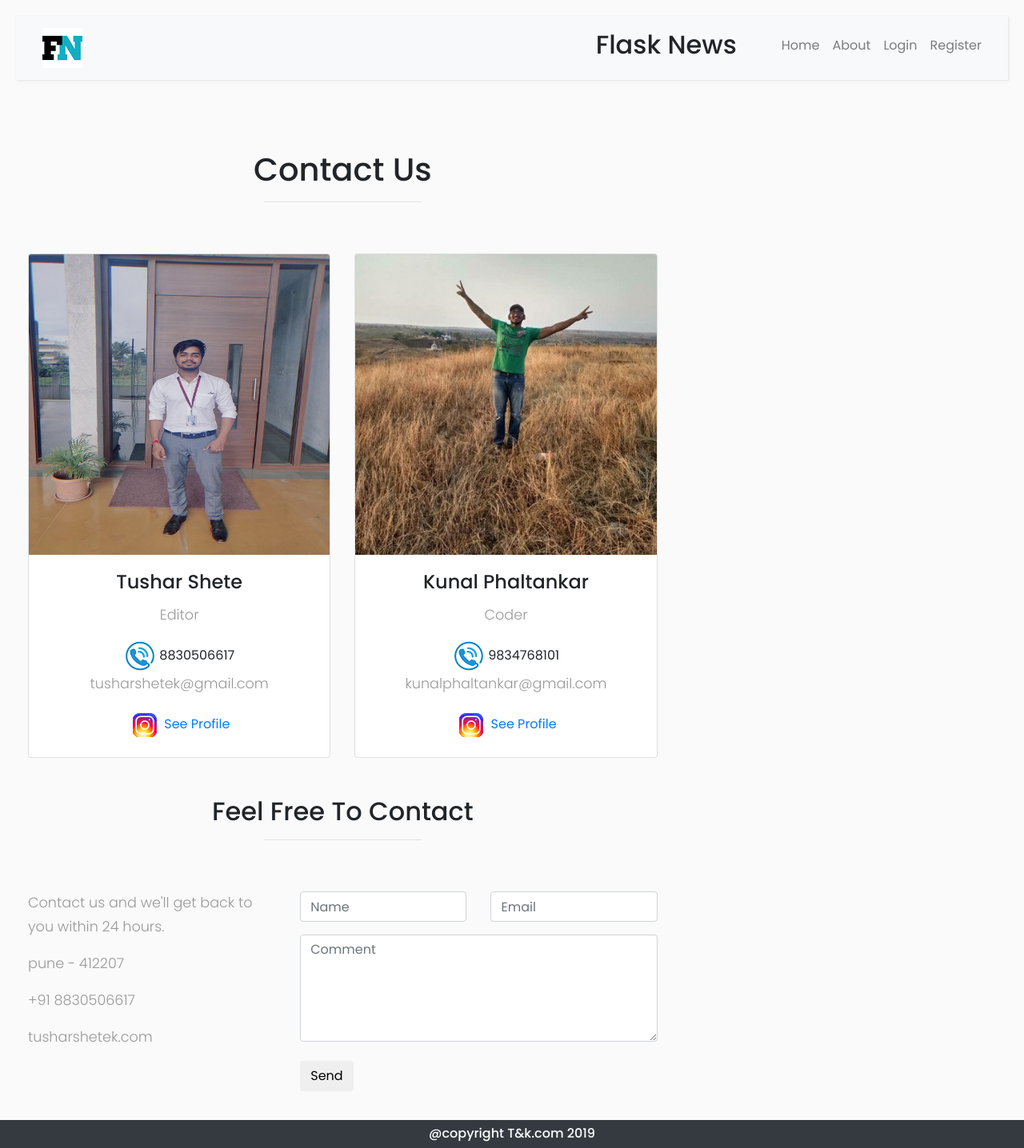
After one commit to kunalphaltankar/Flask-News, a Flask app: page /contact in a window 1280 px wide. The commit adds this page. Shown: the whole page at 80% size. Run offline with Flask 2, Linux system fonts and the light colour scheme; some libraries are stand-ins or nearby versions.

Commit message:
added footer, contact info

```diff
--- a/flasknews/routes.py
+++ b/flasknews/routes.py
@@ -16,9 +16,9 @@ from flask_login import login_user, current_user, logout_user, login_required
 #Test Cases
 @app.route("/test_var_access", methods = ['GET', 'POST'])
 def test_var_access():
-	value = request.values.get("link")
-	if value:
-		print(value)
+	url = request.values.get("link")
+	if url:
+		print(url)
 	return render_template('test_var_access.html')
 
 
@@ -29,7 +29,12 @@ def home():
 	url = 'https://newsapi.org/v2/top-headlines?country=in&apiKey=afc81dd95663478a88bc39e5cdc851ec'
 	form = QueryForm()
 	title = 'Home'
-	(title,url) = form.on_submit(url,title)
+	(title,url) = form.on_submit(url,title) #if search form is submitted
+
+	category = request.args.get('category')# if category exits
+	if category:
+		title = category.capitalize()
+		url = 'https://newsapi.org/v2/top-headlines?country=in&category=' + category + '&apiKey=afc81dd95663478a88bc39e5cdc851ec'
 
 	response = requests.get(url)
 	news = response.json()
@@ -38,6 +43,10 @@ def home():
 @app.route("/about")
 def about():
 	return render_template('about.html', title = 'About Us')
+
+@app.route("/contact")
+def contact():
+	return render_template('contact.html', title = 'Contact')
 
 @app.route("/news")
 def newsDict():
@@ -84,6 +93,7 @@ def logout():
 	return redirect(url_for('home'))
 
 
+# sava_picture() is auxilary funtion for image conversion and savind image in it 'static/profile_pics'
 def save_picture(form_picture):
     random_hex = secrets.token_hex(8)
     _, f_ext = os.path.splitext(form_picture.filename)
@@ -115,76 +125,3 @@ def account():
 		form.email.data = current_user.email
 	image_file = url_for('static', filename='profile_pics/' + current_user.image_file)
 	return render_template('account.html', title='Account',image_file=image_file, form=form)
-
-# News Categories
-
-@app.route("/entertainment", methods = ['GET', 'POST'])
-def entertainment():
-	url = ('https://newsapi.org/v2/top-headlines?country=in&category=entertainment&apiKey=afc81dd95663478a88bc39e5cdc851ec')
-	form = QueryForm()
-	title = 'Entertainment'
-	(title,url) = form.on_submit(url,title)
-	response = requests.get(url)
-	news = response.json()
-	return render_template('home.html',news = news, title = title, form = form)
-
-@app.route("/business", methods = ['GET', 'POST'])
-def business():
-	url = ('https://newsapi.org/v2/top-headlines?country=in&category=business&apiKey=afc81dd95663478a88bc39e5cdc851ec')
-	form = QueryForm()
-	title = 'Business'
-	(title,url) = form.on_submit(url,title)
-	response = requests.get(url)
-	news = response.json()
-	return render_template('home.html',news = news, title = title, form = form)
-
-@app.route("/general", methods = ['GET', 'POST'])
-def general():
-	url = ('https://newsapi.org/v2/top-headlines?country=in&category=general&apiKey=afc81dd95663478a88bc39e5cdc851ec')
-	form = QueryForm()
-	title = 'General'
-	(title,url) = form.on_submit(url,title)
-	response = requests.get(url)
-	news = response.json()
-	return render_template('home.html',news = news, title = title, form = form)
-
-@app.route("/health", methods = ['GET', 'POST'])
-def health():
-	url = ('https://newsapi.org/v2/top-headlines?country=in&category=health&apiKey=afc81dd95663478a88bc39e5cdc851ec')
-	form = QueryForm()
-	title = 'Health'
-	(title,url) = form.on_submit(url,title)
-	response = requests.get(url)
-	news = response.json()
-	return render_template('home.html',news = news, title = title, form = form)
-
-@app.route("/science", methods = ['GET', 'POST'])
-def science():
-	url = ('https://newsapi.org/v2/top-headlines?country=in&category=science&apiKey=afc81dd95663478a88bc39e5cdc851ec')
-	form = QueryForm()
-	title = 'Science'
-	(title,url) = form.on_submit(url,title)
-	response = requests.get(url)
-	news = response.json()
-	return render_template('home.html',news = news, title = title, form = form)
-
-@app.route("/sports", methods = ['GET', 'POST'])
-def sports():
-	url = ('https://newsapi.org/v2/top-headlines?country=in&category=sports&apiKey=afc81dd95663478a88bc39e5cdc851ec')
-	form = QueryForm()
-	title = 'Sports'
-	(title,url) = form.on_submit(url,title)
-	response = requests.get(url)
-	news = response.json()
-	return render_template('home.html',news = news, title = title, form = form)
-
-
-@app.route("/technology", methods = ['GET', 'POST'])
-def technology():
-	url = ('https://newsapi.org/v2/top-headlines?country=in&category=technology&apiKey=afc81dd95663478a88bc39e5cdc851ec')
-	form = QueryForm()
-	title = 'Technology'
-	(title,url) = form.on_submit(url,title)
-	response = requests.get(url)
-	news = response.json()
-	return render_template('home.html',news = news, title = title, form = form)
--- a/flasknews/static/style3.css
+++ b/flasknews/static/style3.css
@@ -185,10 +185,15 @@ a.article:hover {
     padding: 20px;
     min-height: 100vh;
     transition: all 0.3s;
-    position: absolute;
+
     top: 0;
     right: 0;
 }
+#content .footer
+{
+    margin-bottom: 0px;
+}
+
 
 /*Article Style*/
 
@@ -224,9 +229,68 @@ h2.article-title:hover {
 #myBtn:hover {
   background-color: #555;
 }
+
+
 /* change all .btn to .btn-sm size on xs */
 @include media-breakpoint-between(xs,sm){
   .btn {
       @include button-size($btn-padding-y-sm, $btn-padding-x-sm, $font-size-sm, $btn-border-radius-sm);
   }
 }
+
+#myfooter h6{
+    padding-top: 7px;
+    height: 35px;
+    margin-bottom: 0px;
+}
+.home-main-copy {
+    width: 70%;
+    display: table-cell;
+    padding-bottom: 8rem;
+    margin-bottom: 0;
+}
+
+
+
+
+.home-main--new {
+ min-height:100vh
+}
+.home-main--new .home-main-container {
+ max-width:90em;
+ margin:0 auto;
+ padding:30px 19px 4rem;
+ display:table
+}
+@media screen and (max-width:1199px) {
+ .home-main--new .home-main-container {
+  margin:0
+ }
+}
+@media screen and (min-width:768px) {
+ .home-main--new .home-main-container {
+  padding:4rem 2rem
+ }
+}
+.home-main--new .home-main-copy {
+ margin-bottom:75px;
+}
+@media screen and (min-width:1200px) {
+ .home-main--new .home-main-copy {
+  width:70%;
+  display:table-cell;
+  padding-bottom:8rem;
+  margin-bottom:0
+ }
+}
+.home-main--new .home-main-copy a {
+ border-bottom:4px solid #f52828;
+ background:0 0!important
+}
+.home-main--new p {
+ font-family:TiemposText,Georgia,Times,"Times New Roman",serif;
+ font-weight:700;
+ margin-bottom:1.5rem;
+ font-size:22px;
+ line-height:26px
+}
--- /dev/null
+++ b/flasknews/templates/contact.html
@@ -0,0 +1,75 @@
+{% extends "myindex.html" %}
+{% block content %}
+
+			<div class="container">
+					<h1 class="text-center text-capitalize pt-5">Contact Us</h1>
+					<hr class="w-25 mx-auto pt-5">
+
+					<div class="row text-center mb-5">
+						<div class="col-lg-6 col-md-6 col-12">
+							<div class="card">
+
+									<img class="card-img-top img-fluid" src="{{ url_for('static', filename='tushar.jpg')}}" alt="Card image">
+
+								<div class="card-body">
+									<h4 class="card-title">Tushar Shete</h4>
+									<p class="card-text">Editor</p>
+									<img src="{{ url_for('static', filename='phone.png')}}" class="img-fluid">
+									<a class="btn-link">8830506617</a>
+									<p class="card-text">tusharshetek@gmail.com</p>
+									<img src="{{ url_for('static', filename='insta.png')}}" class="img-fluid">
+									<a href="https://www.instagram.com/tusharshete0504/" class="btn-link">See Profile</a>
+								</div>
+							</div>
+						</div>
+						<div class="col-lg-6 col-md-6 col-12">
+							<div class="card">
+								<div class="card_img">
+									<img class="card-img-top img-fluid img-responsive" src="{{ url_for('static', filename='kunal.jpg')}}" alt="Card image">
+								</div>
+								<div class="card-body">
+									<h4 class="card-title">Kunal Phaltankar</h4>
+									<p class="card-text">Coder</p>
+									<img src="{{ url_for('static', filename='phone.png')}}" class="img-fluid">
+									<a class="btn-link">9834768101</a>
+									<p class="card-text">kunalphaltankar@gmail.com</p>
+									<img src="{{ url_for('static', filename='insta.png')}}" class="img-fluid">
+									<a href="https://www.instagram.com/kunal_phaltankar/" class="btn-link">See Profile</a>
+								</div>
+							</div>
+						</div>
+					</div>
+			</div>
+		<!--servises ends here-->
+
+		 <div class="container-fluid bg-grey">
+  			<h2 class="text-center">Feel Free To Contact</h2>
+  			<hr class="w-25 mx-auto pt-5">
+  			<div class="row">
+    			<div class="col-sm-5">
+      				<p>Contact us and we'll get back to you within 24 hours.</p>
+			        <p><span class="glyphicon glyphicon-map-marker"></span> pune - 412207</p>
+      				<p><span class="glyphicon glyphicon-phone"></span> +91 8830506617</p>
+      				<p><span class="glyphicon glyphicon-envelope"></span> tusharshetek.com</p>
+    			</div>
+    			<div class="col-sm-7">
+      				<div class="row">
+        				<div class="col-sm-6 form-group">
+          					<input class="form-control" id="name" name="name" placeholder="Name" type="text" required>
+        				</div>
+        				<div class="col-sm-6 form-group">
+        	    			<input class="form-control" id="email" name="email" placeholder="Email" type="email" required>
+        				</div>
+      				</div>
+      				<textarea class="form-control" id="comments" name="comments" placeholder="Comment" rows="5"></textarea><br>
+      				<div class="row">
+        				<div class="col-sm-12 form-group">
+        			  		<button class="btn btn-default pull-right" type="submit">Send</button>
+        				</div>
+      				</div>
+    			</div>
+  			</div>
+		</div>
+
+				<!--Contact us Ends-->
+{% endblock content %}
--- a/flasknews/templates/myindex.html
+++ b/flasknews/templates/myindex.html
@@ -36,10 +36,10 @@
             <div id="dismiss">
                 <i class="fas fa-arrow-left"></i>
             </div>
-
             <div class="sidebar-header">
                 <h3>Flask News Sidebar</h3>
             </div>
+
 
             <ul class="list-unstyled components">
                 <p>More Info</p>
@@ -64,38 +64,38 @@
                         <li class="nav-item ">
                             <a class="nav-item nav-link" href="{{ url_for('logout') }}">Logout</a>
                         </li>
-                        <li>
+                        <!-- <li> -->
                     </ul>
                 </li>
                 <li class="active">
                     <a href="#categorySubmenu" data-toggle="collapse" aria-expanded="false">Category</a>
                     <ul class="collapse list-unstyled" id="categorySubmenu">
                         <li>
-                            <a href="{{ url_for('entertainment') }}">Entertainment</a>
+                            <a href="{{ url_for('home',category='entertainment') }}">Entertainment</a>
                         </li>
                         <li>
-                            <a href="{{ url_for('business') }}">Business</a>
+                            <a href="{{ url_for('home',category='business') }}">Business</a>
                         </li>
                         <li>
-                            <a href="{{ url_for('general') }}">General</a>
+                            <a href="{{ url_for('home',category='general') }}">General</a>
                         </li>
                         <li>
-                            <a href="{{ url_for('health') }}">Health</a>
+                            <a href="{{ url_for('home',category='health') }}">Health</a>
                         </li>
                         <li>
-                            <a href="{{ url_for('science') }}">Science</a>
+                            <a href="{{ url_for('home',category='science') }}">Science</a>
                         </li>
                         <li>
-                            <a href="{{ url_for('sports') }}">Sports</a>
+                            <a href="{{ url_for('home',category='sports') }}">Sports</a>
                         </li>
                         <li>
-                            <a href="{{ url_for('technology') }}">Technology</a>
+                            <a href="{{ url_for('home',category='technology') }}">Technology</a>
                         </li>
                      </ul>
                 </li>
 
                 <li>
-                    <a href="#">Contact</a>
+                    <a href="{{ url_for('contact') }}">Contact</a>
                 </li>
             </ul>
         </nav>
@@ -107,17 +107,27 @@
             <nav class="navbar navbar-expand-lg navbar-light bg-light">
                 <div class="container-fluid">
                     {% if current_user.is_authenticated %}
-                    <button type="button" id="sidebarCollapse" class="btn btn-info">
+
+                    <button type="button" id="sidebarCollapse" class="btn btn-info ml-5">
                         <i class="fas fa-align-left"></i>
-                        <span>Open</span>
+                        <span>Explore</span>
                     </button>
                     {%  endif   %}
                     <button class="btn btn-info d-inline-block d-lg-none ml-auto" type="button" data-toggle="collapse" data-target="#navbarSupportedContent" aria-controls="navbarSupportedContent" aria-expanded="false" aria-label="Toggle navigation">
                         <i class="fas fa-align-justify"></i>
                     </button>
+                    <div class="ml-2">
+                        <img src="{{ url_for('static', filename='FN1.png')}}">
+                    </div>
 
                     <div class="collapse navbar-collapse" id="navbarSupportedContent">
+
                         <ul class="nav navbar-nav ml-auto">
+                            <li>
+                                <div class="ml-2 mr-5">
+                                    <h2>Flask News</h2>
+                                </div>
+                            </li>
                             <li class="nav-item ">
                                 <a class="nav-item nav-link" href="{{ url_for('home') }}">Home</a>
                             </li>
@@ -131,10 +141,15 @@
                                 <li class="nav-item ">
                                     <a class="nav-item nav-link" href="{{ url_for('register') }}">Register</a>
                                 </li>
+                            {% else %}
+                                <li class="nav-item ">
+                                    <a class="nav-item nav-link" href="{{ url_for('account') }}"> Your Account</a>
+                                </li>
+                                <li class="nav-item ">
+                                    <a class="nav-item nav-link" href="{{ url_for('logout') }}">Logout</a>
+                                </li>
                             {% endif %}
-                            <li class="nav-item">
-                                <a class="navbar-brand mr-4" href="/">Flask News</a>
-                            </li>
+
                         </ul>
                     </div>
                 </div>
@@ -155,8 +170,10 @@
                 </div>
                 <button onclick="topFunction()" id="myBtn" title="Go to top" class="btn btn-info btn-sm">Top</button>
              </div>
-
         </div>
+    </div>
+    <div id="myfooter">
+       <h6 class="text-center bg-dark text-white">@copyright T&k.com 2019</h6>
     </div>
 
     <div class="overlay"></div>
@@ -188,6 +205,8 @@
                 $('a[aria-expanded=true]').attr('aria-expanded', 'false');
             });
         });
+
+
     </script>
 
     <script>
```
Also changed, not shown: flasknews/templates/about.html (+33 -1 lines), flasknews/templates/home.html (+16 -11 lines), flasknews/static/FN1.png (added), flasknews/static/admin.jpg (added), flasknews/static/category.png (added), flasknews/static/insta.png (added), flasknews/static/kunal.jpg (added), flasknews/static/mail.jpg (added), flasknews/static/phone.png (added), flasknews/static/tushar.jpg (added), flasknews/templates/test_var_access.html (indentation only).
